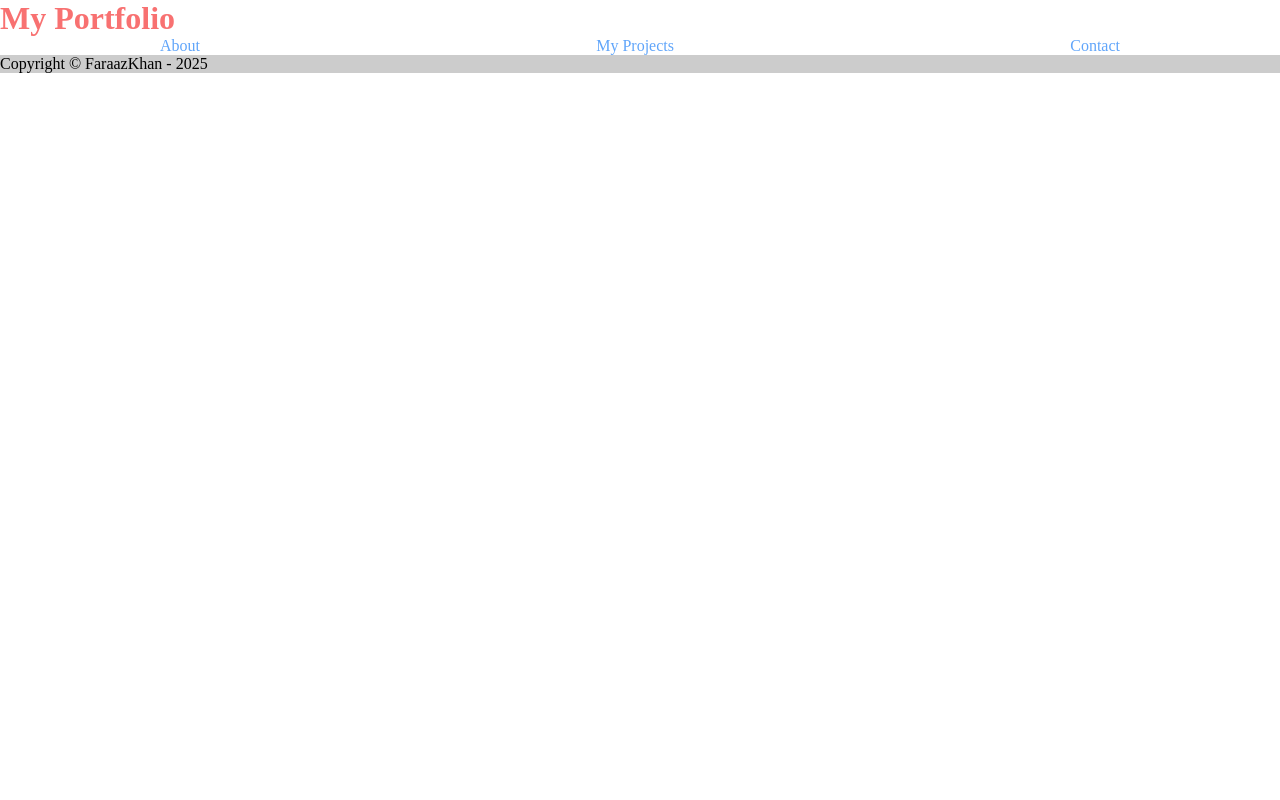
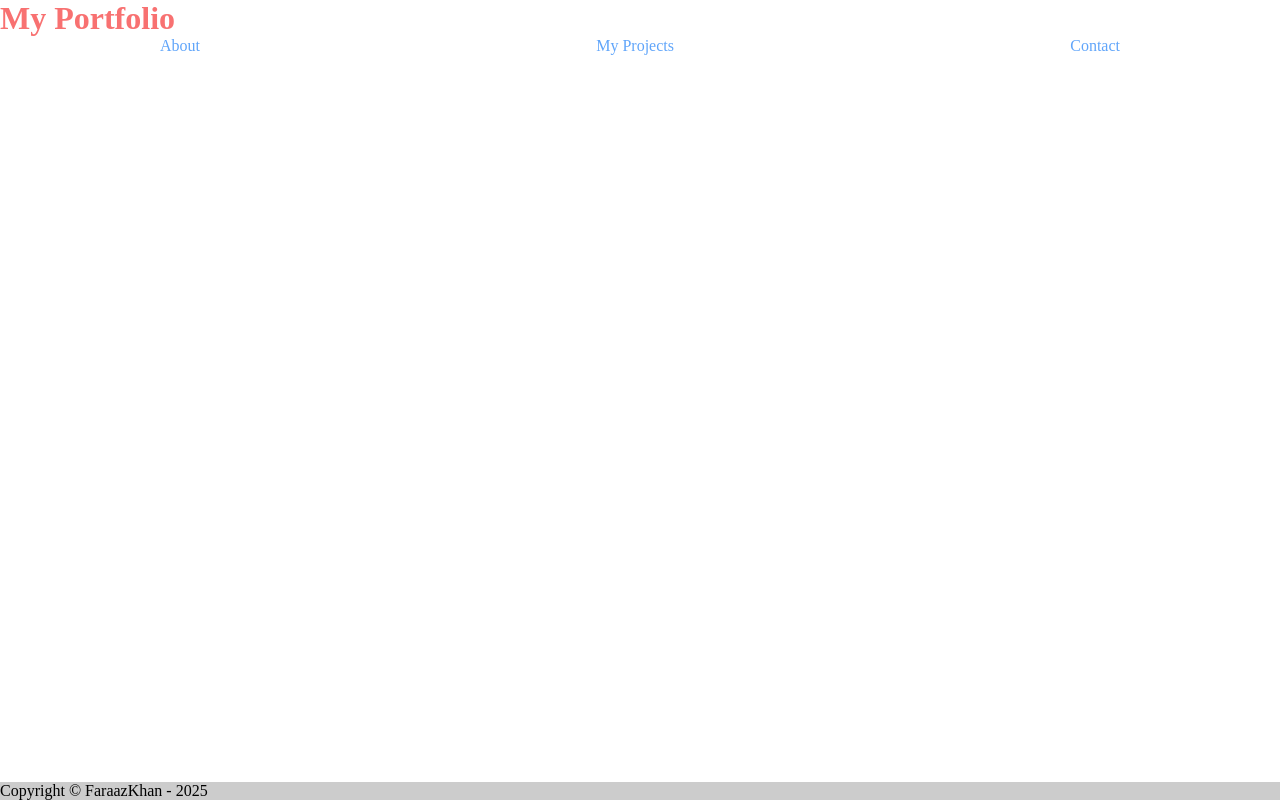
Before and after one commit to fvrvz/portfolio-angular, an Angular app: page / in a window 1280 px wide. Built offline with nearby package versions, Linux system fonts and the light colour scheme.

Commit message:
style: fix shell layout

```diff
--- a/src/app/app.html
+++ b/src/app/app.html
@@ -1 +1 @@
-<app-shell />
+<app-shell class="dvh-100 shell" />
--- a/src/app/app.scss
+++ b/src/app/app.scss
@@ -0,0 +1,4 @@
+.shell {
+  display: grid;
+  grid-template-rows: auto 1fr auto;
+}
--- a/src/app/layout/shell.html
+++ b/src/app/layout/shell.html
@@ -1,5 +1,5 @@
 <app-navbar />
-<main>
+<main class="p-3">
   <router-outlet />
 </main>
 <app-footer />
```
